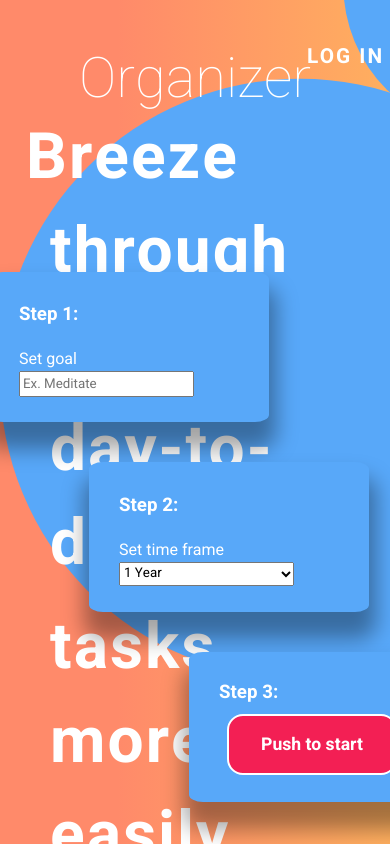
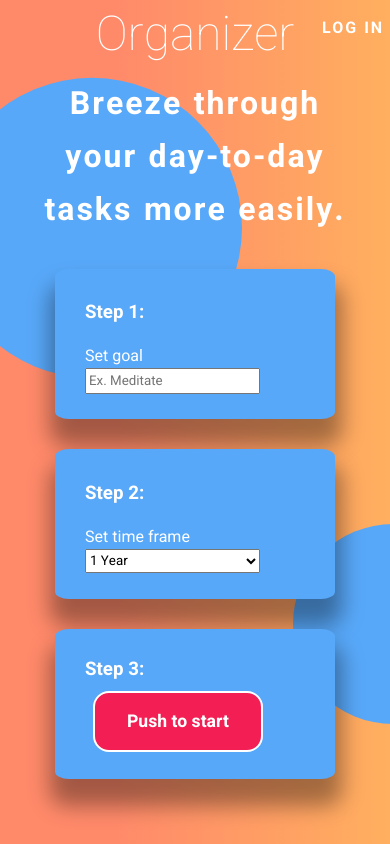
Before and after one commit to bubinq/react-project.github.io, a React (Create React App) app in the folder client/: page / in a window 390 px wide. Built offline with nearby package versions, Linux system fonts and the light colour scheme; no server answers.

Commit message:
Added Homepage mobile responsiveness

```diff
--- a/client/src/components/dashboard-page/Dashboard.module.css
+++ b/client/src/components/dashboard-page/Dashboard.module.css
@@ -19,13 +19,13 @@
   display: flex;
   justify-content: space-around;
 }
-.month{
+.month {
   display: grid;
   justify-content: flex-end;
   grid-template-rows: repeat(6, 117px);
 }
 
-.weekRow{
+.weekRow {
   display: grid;
   grid-template-columns: repeat(7, 180px);
 }
@@ -35,13 +35,13 @@
   justify-content: center;
 }
 
-.sideBar{
+.sideBar {
   display: flex;
   flex-direction: column;
   align-content: center;
 }
 
-.headerArrows{
+.headerArrows {
   border: none;
   font-size: 2rem;
   cursor: pointer;
@@ -51,12 +51,12 @@
   transition: all 0.3s ease;
 }
 
-.headerArrows:hover{
+.headerArrows:hover {
   color: brown;
   transform: scale(1.15);
 }
 
-.h1{
+.h1 {
   margin-right: 8px;
   margin-top: 0;
   margin-bottom: 8px;
@@ -64,7 +64,7 @@
   caret-color: transparent;
 }
 
-.today{
+.today {
   margin-left: 8px;
   margin-top: 0;
   margin-bottom: 8px;
@@ -74,8 +74,8 @@
   caret-color: transparent;
 }
 
-.today:hover{
-    color: rgba(0, 0, 0, 0.500);
+.today:hover {
+  color: rgba(0, 0, 0, 0.5);
 }
 
 .eachDay {
@@ -87,7 +87,8 @@
   caret-color: transparent;
 }
 
-.eachDay h4, h5{
+.eachDay h4,
+h5 {
   margin: 0;
 }
 
@@ -112,7 +113,7 @@
   left: 39%;
   line-height: 1.4;
   background-color: white;
-    box-shadow: 0px 16px 31px 6px rgba(0,0,0,0.64);
+  box-shadow: 0px 16px 31px 6px rgba(0, 0, 0, 0.64);
   border-radius: 4px;
   max-width: 500px;
   min-width: 350px;
@@ -127,7 +128,7 @@
   padding: 0px 38px;
 }
 
-.modalHeader{
+.modalHeader {
   padding: 0;
   height: 50px;
   background-color: rgb(149, 220, 255);
@@ -151,10 +152,10 @@
 .modalDrag {
   position: absolute;
   left: 2%;
-    top: 2%
+  top: 2%;
 }
 
-.modalDrag button{
+.modalDrag button {
   cursor: move;
   border: none;
   background-color: rgb(149, 220, 255);
@@ -172,10 +173,10 @@
 }
 
 .modalClose button:hover {
-    background-color: rgb(114, 189, 255) ;
+  background-color: rgb(114, 189, 255);
 }
 
-.addGoal{
+.addGoal {
   border-bottom: 1px solid #aeb0b1;
   border-top: none;
   border-left: none;
@@ -185,13 +186,13 @@
   margin: 20px 0px;
 }
 
-.notes{
+.notes {
   border-top: none;
   border-left: none;
   border-right: none;
   outline: none;
   margin-bottom: 20px;
-    max-width:100%;
+  max-width: 100%;
   min-width: fit-content;
 }
 
@@ -201,11 +202,11 @@
   margin-bottom: 20px;
 }
 
-.timeWrapper label{
+.timeWrapper label {
   margin-bottom: 5px;
 }
 
-.timeWrapper select{
+.timeWrapper select {
   border-top: none;
   border-left: none;
   border-right: none;
@@ -249,7 +250,7 @@
   transition: all 0.3s ease;
 }
 
-.submitBtn:hover{
+.submitBtn:hover {
   background-color: rgba(114, 189, 255, 0.701);
 }
 
@@ -294,7 +295,6 @@
   background-color: rgb(53, 134, 255);
 }
 
-
 .notCurrentMonth {
   font-weight: 400;
   color: lightgray;
@@ -323,7 +323,7 @@
   transition: all 0.2s ease;
 }
 
-.goals{
+.goals {
   display: flex;
   justify-content: center;
   align-items: center;
@@ -339,7 +339,7 @@
   flex-direction: column;
 }
 
-.legendWrapper div{
+.legendWrapper div {
   margin-top: 15px;
 }
 
@@ -370,7 +370,7 @@
 }
 
 .updateBtn:hover {
-    background-color:rgb(53, 134, 255);
+  background-color: rgb(53, 134, 255);
   color: white;
 }
 
@@ -387,8 +387,8 @@
   transition: all 0.3s ease;
 }
 
-.deleteBtn:hover{
-    background-color:rgb(53, 134, 255);
+.deleteBtn:hover {
+  background-color: rgb(53, 134, 255);
   color: white;
 }
 
@@ -403,7 +403,7 @@
   letter-spacing: 2px;
   text-decoration: none;
 }
-.header{
+.header {
   display: flex;
   justify-content: flex-end;
 }
@@ -431,7 +431,7 @@
   color: black;
 }
 
-.navigationLinks:hover{
+.navigationLinks:hover {
   color: rgba(247, 0, 0, 0.573);
 }
 
@@ -471,7 +471,7 @@
   z-index: 1000;
 }
 
-.dashboardMsg{
+.dashboardMsg {
   color: white;
   font-size: 1.1rem;
   font-weight: bold;
@@ -496,7 +496,7 @@
 }
 
 .dashboardBtns:hover {
-    background-color: rgba(181, 190, 255, 0.46);;
+  background-color: rgba(181, 190, 255, 0.46);
 }
 
 .savingChanges {
@@ -512,13 +512,81 @@
   text-decoration: none;
 }
 
-.completedStatus{
+.completedStatus {
   display: flex;
   justify-content: center;
   background-color: rgb(107, 107, 107);
 }
 
-.todayTasks{
+.todayTasks {
   display: flex;
   flex-direction: column;
 }
+
+@media screen and (max-width: 574px) {
+    .calendarWrapper {
+        overflow: scroll;
+    }
+    .mainWrapper {
+        margin-bottom: 20px;
+    }
+    .mainHeader {
+        display: block;
+    }
+    .monthHeader {
+        align-items: center;
+    }
+    .monthHeader h1{
+        font-size: 1rem;
+        margin: 0;
+    }
+    .header {
+        justify-content: center;
+    }
+    .header nav ul {
+        padding: 0px;
+        margin-bottom: 15px;
+        margin-top: 0px;
+        text-align: center;
+    }
+    .header nav {
+        display: flex;
+        justify-content: center;
+    }
+    .welcomeLink {
+        display: block;
+        letter-spacing: 0px;
+        font-size: 1rem;
+        margin-left: 0px;
+        text-align: center;
+    }
+    .navigationLinks {
+        letter-spacing: 0px;
+        font-size: 1rem;
+        margin-left: 0px;
+        margin-right: 10px;
+    }
+    .headerArrows {
+        width: auto;
+        height: auto;
+        padding: 3px;
+    }
+    .sideBar {
+        display: none;
+    }
+    .month {
+        grid-template-rows: auto;
+    }
+    .weekRow {
+        grid-template-columns: repeat(1, 320px);
+    }
+    .eachDay {
+        min-height: 60px;
+    }
+    .eventModal {
+        left: 5%;
+        min-width: 230px;
+        max-width: fit-content;
+    }
+
+}
--- a/client/src/components/home-page/AuthMessages.css
+++ b/client/src/components/home-page/AuthMessages.css
@@ -2,6 +2,5 @@
     font-weight: bold;
     margin: 0 auto;
     width: 90%;
-    height: 60px;
     background-color: rgb(255, 119, 119);
 }
--- a/client/src/components/home-page/Home.css
+++ b/client/src/components/home-page/Home.css
@@ -105,6 +105,13 @@ body{
 }
 
 .circle.two {
+    width: 300px;
+    height: 300px;
+    left: 50%;
+    top: 95%;
+}
+
+.circle.three {
     width: 300px;
     height: 300px;
     left: 50%;
@@ -348,3 +355,91 @@ body{
     margin: 0px 8px;
     cursor: pointer;
 }
+
+@media screen and (max-width: 574px){
+    .home {
+        position: relative;
+        width: 100%;
+        overflow-y: scroll;
+    }
+    .logo h1 {
+        margin-top: 0;
+        font-size: 3rem;
+    }
+    .homeNav {
+        top: 0%;
+    }
+    .homeNav a {
+        font-size: 1rem;
+    }
+    .circle.one {
+        top: 50px;
+        left: -15%;
+        width: 300px;
+        height: 300px;
+    }
+    .circle.two {
+        display: none;
+    }
+    .circle.three {
+        width: 200px;
+        height: 200px;
+        top: -280px;
+        left: 75%;
+    }
+    .content-wrapper {
+        display: block;
+        position: relative;
+        width: 80%;
+        margin: 0 auto;
+        z-index: 1000;
+    }
+    .content-wrapper .side-text {
+        margin-top: 30px;
+        margin-left: 0px;
+    }
+    .content-wrapper .side-text h1 {
+        font-size: 2rem;
+        text-indent: 0px;
+        text-align: center;
+        word-spacing: 1.5px;
+        margin: 6px 0px;
+    }
+    .content-wrapper form {
+        align-items: center;
+        margin-top: -20px;
+    }
+    .buble {
+        margin-top: 30px;
+    }
+    .buble.goal {
+        margin-left: 0px;
+    }
+    .buble.time {
+        margin-left: 0px;
+    }
+    .buble.action {
+        margin-left: 0px;
+        margin-bottom: 30px;
+    }
+    .modal-content {
+        max-width: 90%;
+        min-width: 90%;
+        line-height: normal;
+    }
+    .modal-content input {
+        padding: 16px 10px;
+        width: 100%;
+    }
+    .text-wrapper span {
+        font-size: 1.1rem;
+    }
+    .modal-content form {
+        display: flex;
+        align-items: center;
+        margin-top: 0px;
+    }
+    .authBtn {
+        width: 100%;
+    }
+}
--- a/client/src/components/home-page/Home.js
+++ b/client/src/components/home-page/Home.js
@@ -130,7 +130,7 @@ export const Home = () => {
                 animate={{ y: -5, opacity: 1 }}
                 transition={{ duration: 0.8 }}
             >
-                <div className="circle two"></div>
+                <div className="circle three"></div>
             </motion.div>
 
         </div>
```
Lines whose indentation alone changed are shown as unchanged.
